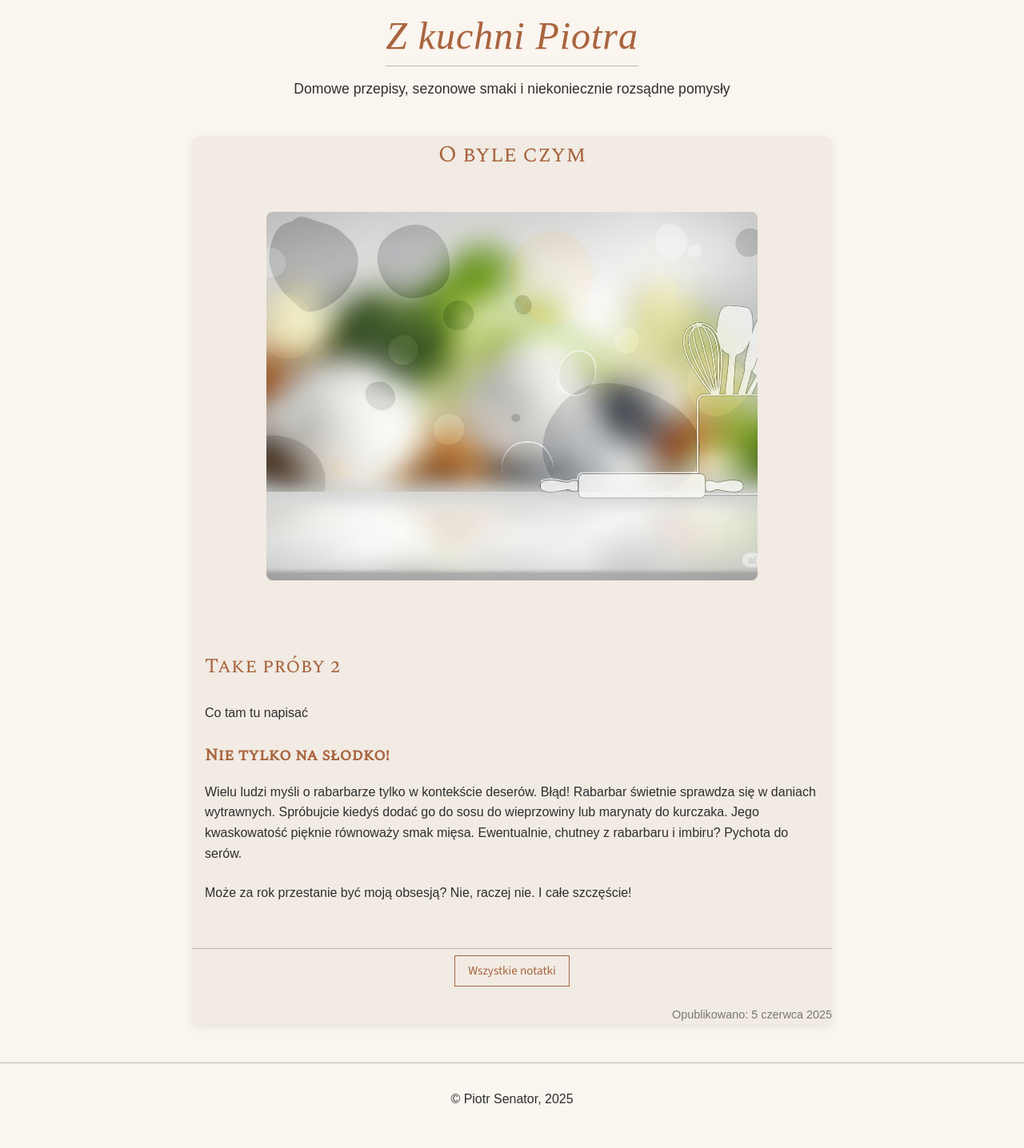
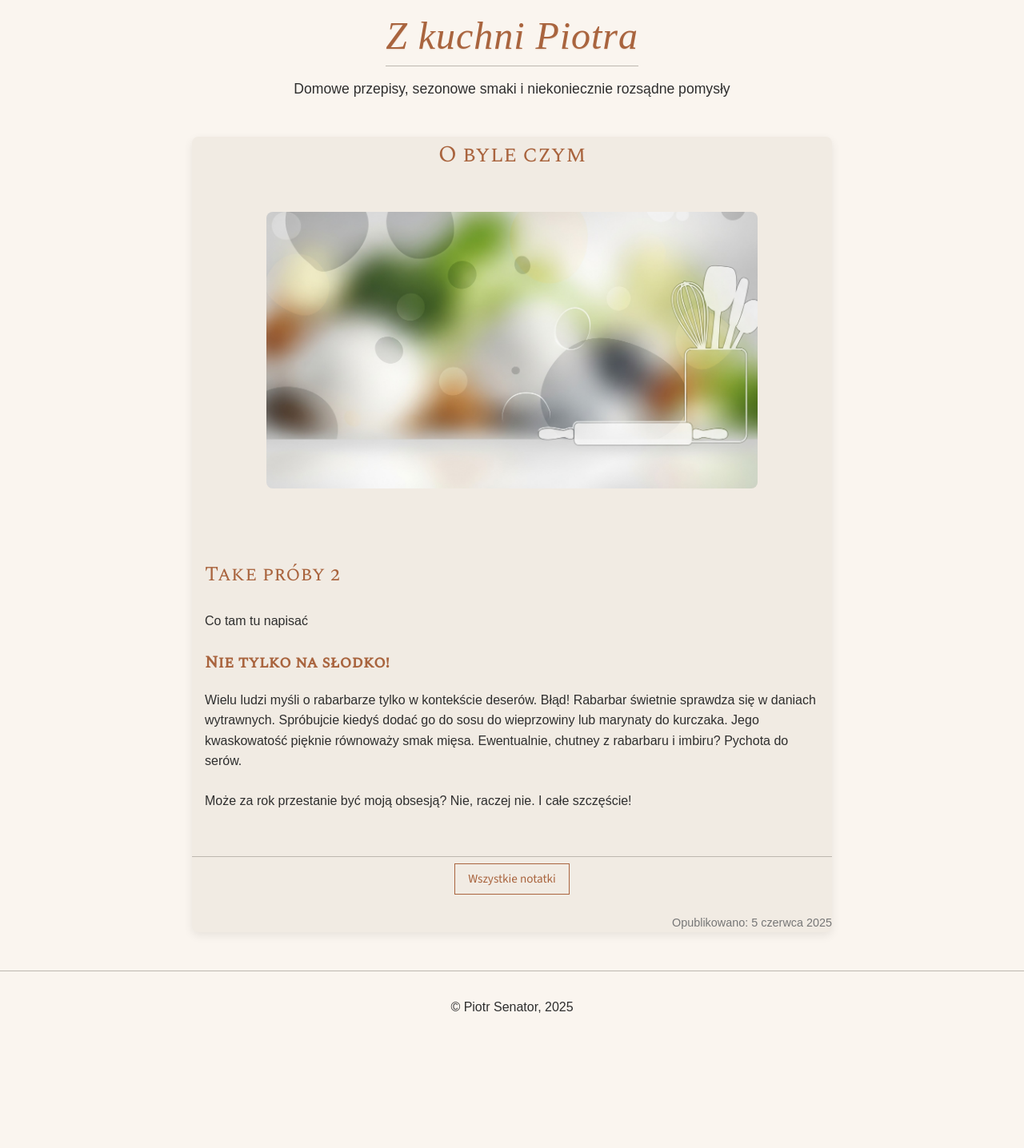
Before and after one commit to piotrsenator/kuchnia, a Jekyll site: the page built from _notes/test.md, in a window 1280 px wide. Shown: the whole page at 80% size. Built offline with Jekyll 4.4.1, drawn with Linux system fonts in a browser that asks for light colours; some web fonts are replaced; after the commit the page ends 1320 px from its top, so only the background shows below that.

Commit message:
Update _note-single.scss

```diff
--- a/_sass/pages/_note-single.scss
+++ b/_sass/pages/_note-single.scss
@@ -54,7 +54,7 @@
     display: block;
     width: 80%;
     height: auto;
-    aspect-ratio: 4 / 3;
+    aspect-ratio: 16 / 9;
     margin-inline: auto;
     margin-block: var(--spacing-md);
     object-fit: cover;
@@ -106,7 +106,7 @@
     display: block;
     max-width: 80%;
     height: auto;
-    aspect-ratio: 4 / 3;
+    aspect-ratio: 16 / 9;
     margin-inline: auto;
     margin-block: var(--spacing-md);
     border-radius: var(--border-radius-md);
```
